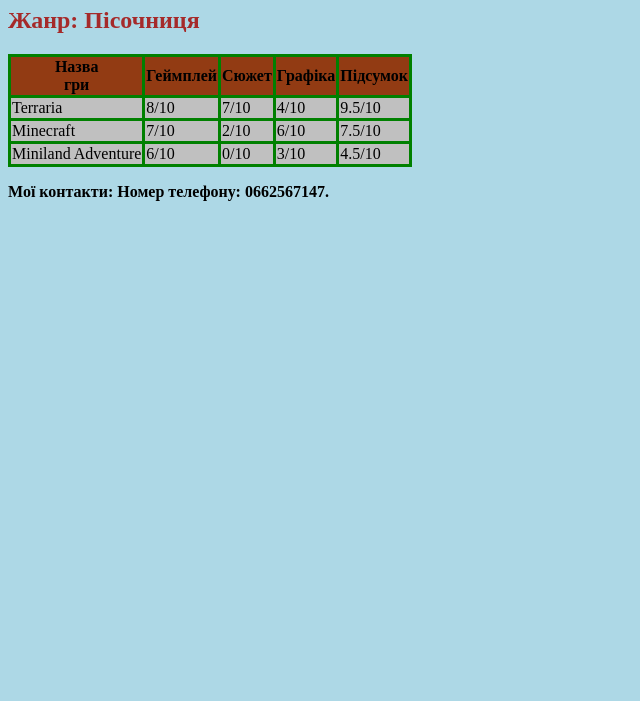
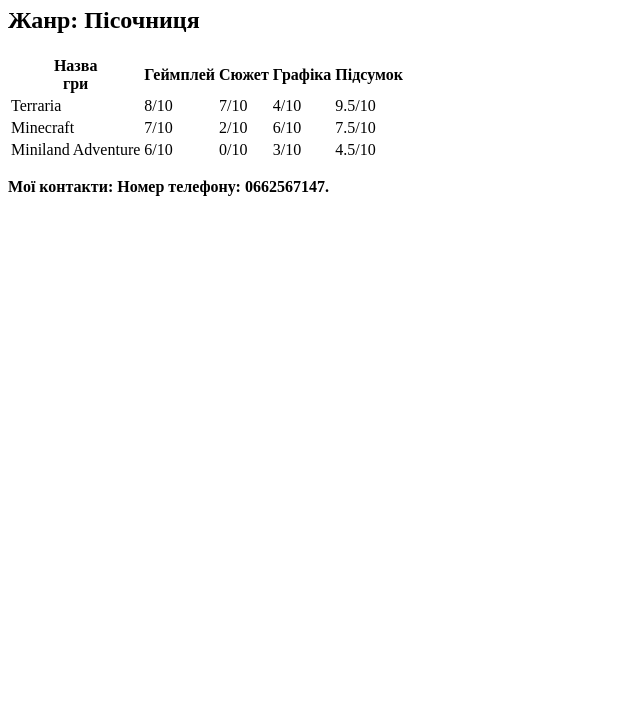
Before and after one commit to LOPOKIHE/Game-Rating-2, a plain HTML site: page index.html in a window 1280 px wide. Shown: the part 99-800 px from the top of the page, without its empty margins (0-640 px from the left). Drawn offline with nearby package versions, Linux system fonts and the light colour scheme.

Commit message:
Update index.html

```diff
--- a/index.html
+++ b/index.html
@@ -1,7 +1,6 @@
 <html>
     <head>
-        <link rel="stylesheet" href="style.css"/>
-        <link rel="stylesheet" href="https://cdnjs.cloudflare.com/ajax/libs/animate.css/4.1.1/animate.min.css"/>
+        <link rel="stylesheet" href="https://cdnjs.cloudflare.com/ajax/libs/animate.css/4.1.1/animate.min.css"; href="style.css"/>
     </head>
 
     <header>
```
